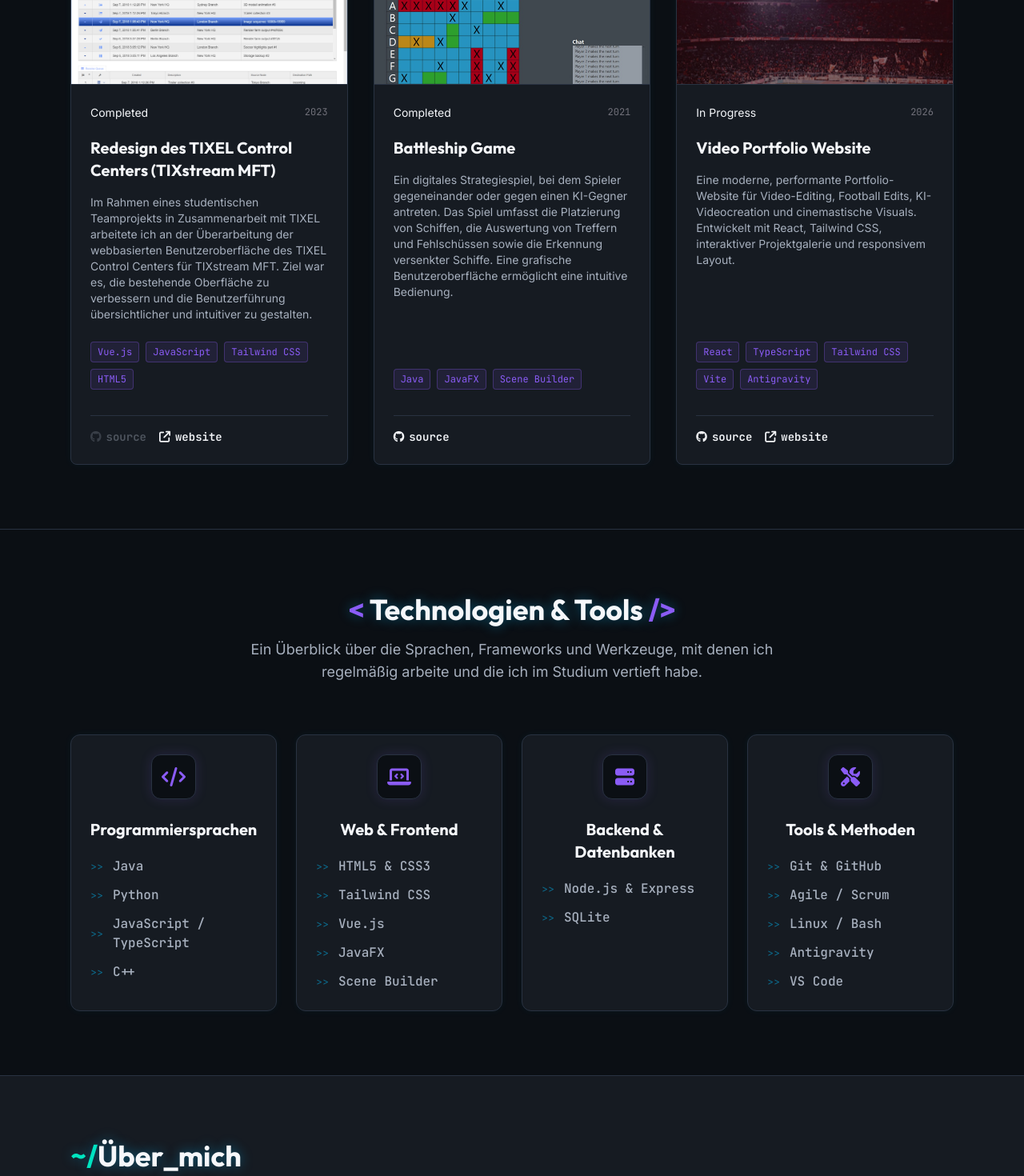
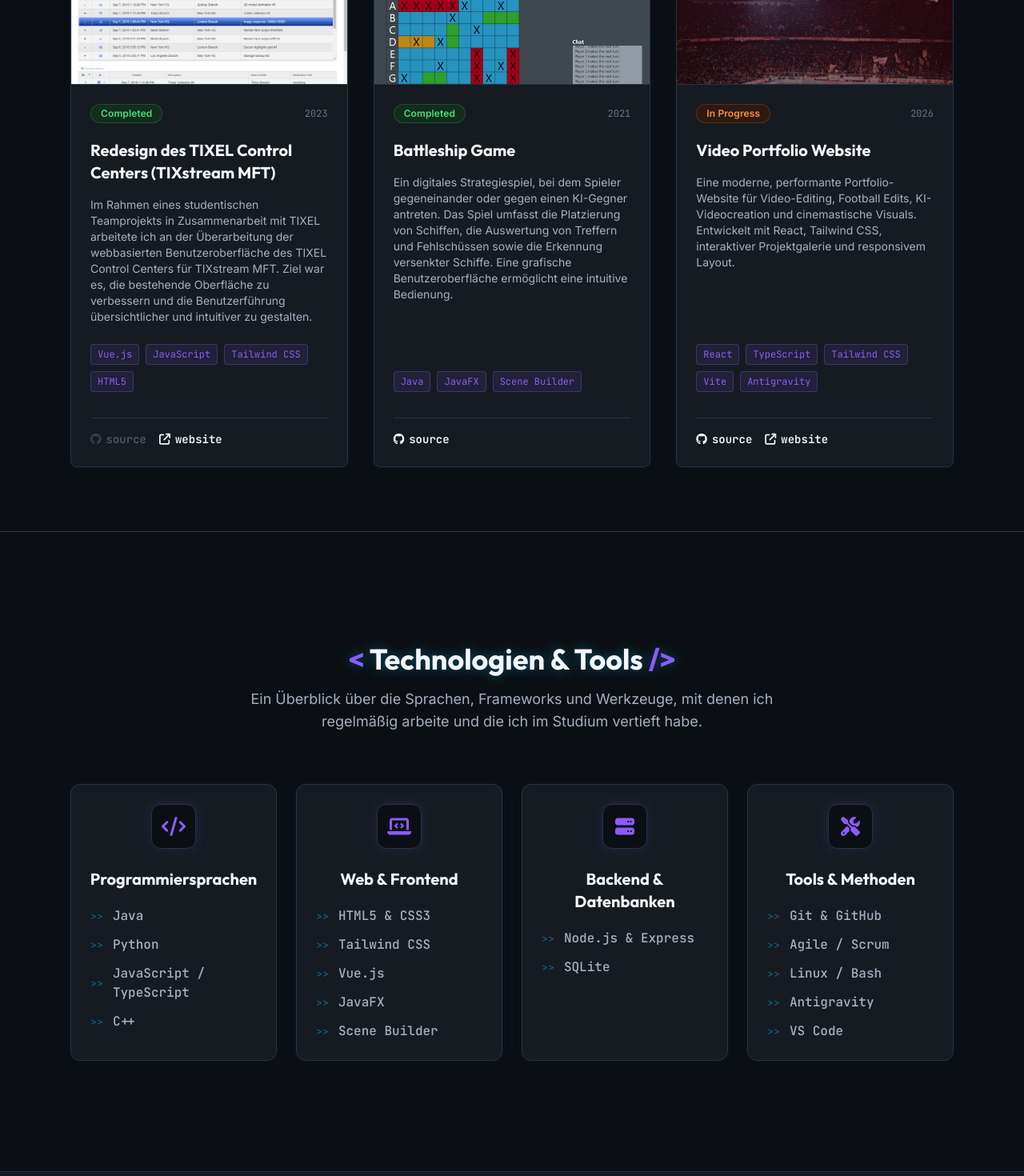
Before and after one commit to HuyCodia/IT_Portfolio, a React (Vite) app: page / in a window 1280 px wide. Shown: the part 1120-2590 px from the top of the page at 80% size. Built offline with nearby package versions, Linux system fonts and the light colour scheme; no server answers.

Commit message:
style(skills): center content and expand section to full viewport height on desktop

```diff
--- a/public/css/styles.css
+++ b/public/css/styles.css
@@ -63,9 +63,49 @@ body {
 }
 
 /* Project Year Badge on Card Thumbnail */
+/* Project Status Badges */
+.project-status-badge {
+    display: inline-flex;
+    align-items: center;
+    justify-content: center;
+    padding: 3px 12px;
+    border-radius: 9999px;
+    font-size: 12px;
+    font-weight: 600;
+    line-height: 1.35;
+    font-family: var(--font-body);
+    white-space: nowrap;
+    letter-spacing: 0.01em;
+}
+
+.project-status-completed {
+    background-color: #132C1C;
+    color: #4ADE80;
+    border: 1px solid rgba(74, 222, 128, 0.2);
+}
+
+.project-status-in-progress {
+    background-color: #2E1910;
+    color: #FB923C;
+    border: 1px solid rgba(251, 146, 60, 0.2);
+}
+
 .project-year-badge {
     z-index: 30 !important;
 }
+/* Skills Section: Auf Desktop bildschirmfüllend (100vh) und Inhalt komplett zentral zentriert */
+@media (min-width: 1024px) {
+    #skills {
+        min-height: 100vh;
+        display: flex;
+        flex-direction: column;
+        justify-content: center;
+        align-items: center;
+        padding-top: 3rem;
+        padding-bottom: 3rem;
+    }
+}
+
 .text-glow {
     text-shadow: 0 0 15px rgba(0, 191, 255, 0.4);
 }
--- a/src/components/Skills.tsx
+++ b/src/components/Skills.tsx
@@ -4,7 +4,7 @@ import { skillCategories } from '../data/portfolioData';
 export const Skills: React.FC = () => {
   return (
     <section id="skills" className="py-20 bg-[var(--background-color)] border-t border-[var(--border-color)]">
-      <div className="mx-auto max-w-6xl px-6">
+      <div className="mx-auto max-w-6xl px-6 w-full">
         <div className="mb-12 md:mb-16 text-center">
           <h2
             className="text-3xl md:text-4xl font-bold mb-4 text-[var(--text-color)] text-glow"
```
